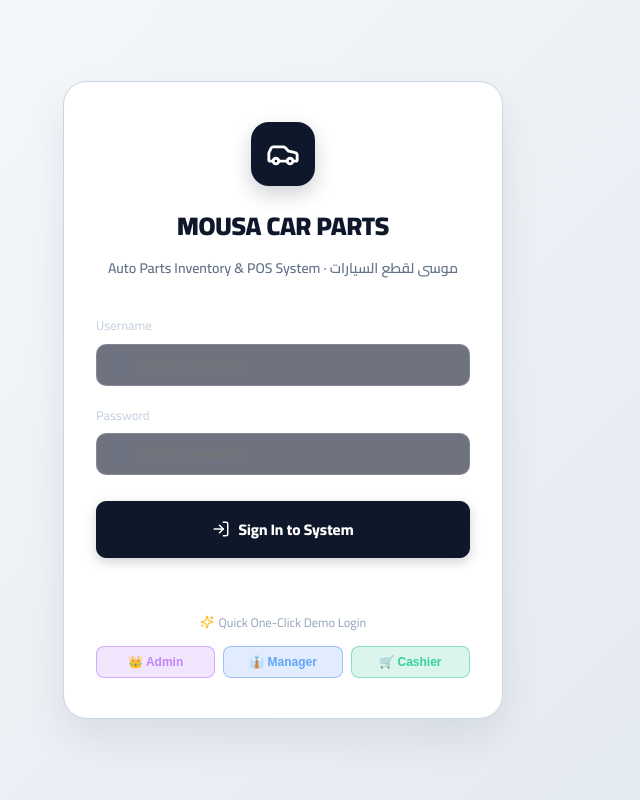
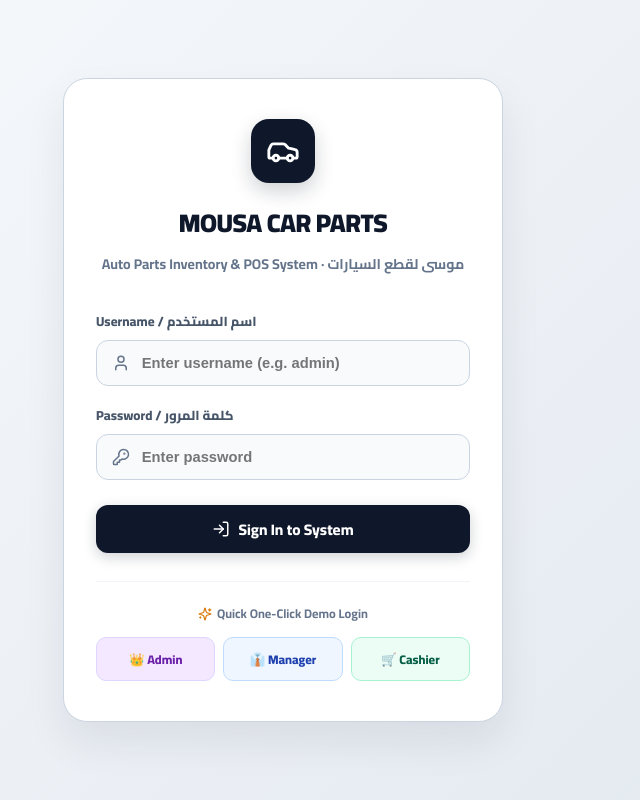
Before and after one commit to abdelrahmanmahmoudabushab-bit/mousa-car-parts, a React (Vite) app: page / in a window 1280 px wide. Shown: the whole page, without its empty margins (357-997 px from the left). Built offline with nearby package versions, Linux system fonts and the light colour scheme; no server answers.

Commit message:
Fix LoginScreen input field styling, text contrast, and button designs to match light theme

```diff
--- a/src/components/LoginScreen.jsx
+++ b/src/components/LoginScreen.jsx
@@ -58,8 +58,9 @@ export default function LoginScreen({ onLoginSuccess }) {
       alignItems: 'center',
       justifyContent: 'center',
       background: 'linear-gradient(135deg, #f8fafc 0%, #e2e8f0 100%)',
-      fontFamily: 'var(--font-body)',
-      padding: '1.5rem'
+      fontFamily: "'Cairo', sans-serif",
+      padding: '1.5rem',
+      boxSizing: 'border-box'
     }}>
       <div style={{
         width: '100%',
@@ -87,10 +88,10 @@ export default function LoginScreen({ onLoginSuccess }) {
             <Car size={34} style={{ color: 'white' }} />
           </div>
 
-          <h1 style={{ fontSize: '1.6rem', fontWeight: '900', fontFamily: 'var(--font-heading)', color: '#0f172a', margin: '0 0 0.3rem' }}>
+          <h1 style={{ fontSize: '1.6rem', fontWeight: '900', color: '#0f172a', margin: '0 0 0.3rem', letterSpacing: '-0.02em' }}>
             MOUSA CAR PARTS
           </h1>
-          <p style={{ fontSize: '0.88rem', color: '#64748b', fontWeight: '600', margin: 0 }}>
+          <p style={{ fontSize: '0.88rem', color: '#64748b', fontWeight: '700', margin: 0 }}>
             Auto Parts Inventory & POS System · موسى لقطع السيارات
           </p>
         </div>
@@ -98,13 +99,14 @@ export default function LoginScreen({ onLoginSuccess }) {
         {/* Error Alert */}
         {error && (
           <div style={{
-            background: 'rgba(239, 68, 68, 0.15)',
-            border: '1px solid rgba(239, 68, 68, 0.3)',
-            borderRadius: '10px',
+            background: '#fef2f2',
+            border: '1px solid #fecaca',
+            borderRadius: '12px',
             padding: '0.75rem 1rem',
             marginBottom: '1.25rem',
-            color: '#fca5a5',
+            color: '#b91c1c',
             fontSize: '0.85rem',
+            fontWeight: '700',
             display: 'flex',
             alignItems: 'center',
             gap: '0.6rem'
@@ -117,8 +119,8 @@ export default function LoginScreen({ onLoginSuccess }) {
         {/* Login Form */}
         <form onSubmit={handleLogin} style={{ display: 'flex', flexDirection: 'column', gap: '1.1rem' }}>
           <div>
-            <label style={{ fontSize: '0.8rem', fontWeight: '600', color: '#cbd5e1', marginBottom: '0.4rem', display: 'block' }}>
-              Username
+            <label style={{ fontSize: '0.82rem', fontWeight: '800', color: '#475569', marginBottom: '0.4rem', display: 'block' }}>
+              Username / اسم المستخدم
             </label>
             <div style={{ position: 'relative' }}>
               <User size={18} style={{ position: 'absolute', left: '1rem', top: '50%', transform: 'translateY(-50%)', color: '#64748b' }} />
@@ -126,24 +128,27 @@ export default function LoginScreen({ onLoginSuccess }) {
                 type="text"
                 value={username}
                 onChange={(e) => setUsername(e.target.value)}
-                placeholder="Enter username"
+                placeholder="Enter username (e.g. admin)"
                 style={{
                   width: '100%',
-                  padding: '0.75rem 1rem 0.75rem 2.8rem',
-                  background: 'rgba(15, 23, 42, 0.6)',
-                  border: '1px solid rgba(255, 255, 255, 0.15)',
-                  borderRadius: '10px',
-                  color: 'white',
-                  fontSize: '0.9rem',
-                  outline: 'none'
+                  height: '46px',
+                  padding: '0 1rem 0 2.8rem',
+                  background: '#f8fafc',
+                  border: '1.5px solid #cbd5e1',
+                  borderRadius: '12px',
+                  color: '#0f172a',
+                  fontSize: '0.92rem',
+                  fontWeight: '700',
+                  outline: 'none',
+                  boxSizing: 'border-box'
                 }}
               />
             </div>
           </div>
 
           <div>
-            <label style={{ fontSize: '0.8rem', fontWeight: '600', color: '#cbd5e1', marginBottom: '0.4rem', display: 'block' }}>
-              Password
+            <label style={{ fontSize: '0.82rem', fontWeight: '800', color: '#475569', marginBottom: '0.4rem', display: 'block' }}>
+              Password / كلمة المرور
             </label>
             <div style={{ position: 'relative' }}>
               <KeyRound size={18} style={{ position: 'absolute', left: '1rem', top: '50%', transform: 'translateY(-50%)', color: '#64748b' }} />
@@ -154,13 +159,16 @@ export default function LoginScreen({ onLoginSuccess }) {
                 placeholder="Enter password"
                 style={{
                   width: '100%',
-                  padding: '0.75rem 1rem 0.75rem 2.8rem',
-                  background: 'rgba(15, 23, 42, 0.6)',
-                  border: '1px solid rgba(255, 255, 255, 0.15)',
-                  borderRadius: '10px',
-                  color: 'white',
-                  fontSize: '0.9rem',
-                  outline: 'none'
+                  height: '46px',
+                  padding: '0 1rem 0 2.8rem',
+                  background: '#f8fafc',
+                  border: '1.5px solid #cbd5e1',
+                  borderRadius: '12px',
+                  color: '#0f172a',
+                  fontSize: '0.92rem',
+                  fontWeight: '700',
+                  outline: 'none',
+                  boxSizing: 'border-box'
                 }}
               />
             </div>
@@ -169,16 +177,23 @@ export default function LoginScreen({ onLoginSuccess }) {
           <button
             type="submit"
             disabled={loading}
-            className="btn-primary"
             style={{
               marginTop: '0.5rem',
-              padding: '0.8rem',
+              height: '48px',
+              background: '#0f172a',
+              color: '#ffffff',
+              border: 'none',
+              borderRadius: '12px',
               fontSize: '0.95rem',
+              fontWeight: '800',
               display: 'flex',
               alignItems: 'center',
               justifyContent: 'center',
               gap: '0.5rem',
-              width: '100%'
+              width: '100%',
+              cursor: 'pointer',
+              boxShadow: '0 4px 14px rgba(15, 23, 42, 0.2)',
+              fontFamily: "'Cairo', sans-serif"
             }}
           >
             <LogIn size={18} />
@@ -187,23 +202,24 @@ export default function LoginScreen({ onLoginSuccess }) {
         </form>
 
         {/* Quick Demo Login Preset Buttons */}
-        <div style={{ marginTop: '2rem', paddingTop: '1.25rem', borderTop: '1px solid rgba(255, 255, 255, 0.1)' }}>
-          <div style={{ fontSize: '0.78rem', color: '#94a3b8', textAlign: 'center', marginBottom: '0.75rem', display: 'flex', alignItems: 'center', justifyContent: 'center', gap: '0.3rem' }}>
-            <Sparkles size={14} style={{ color: '#fbbf24' }} /> Quick One-Click Demo Login
+        <div style={{ marginTop: '1.75rem', paddingTop: '1.25rem', borderTop: '1px solid #f1f5f9' }}>
+          <div style={{ fontSize: '0.78rem', color: '#64748b', fontWeight: '700', textAlign: 'center', marginBottom: '0.75rem', display: 'flex', alignItems: 'center', justifyContent: 'center', gap: '0.3rem' }}>
+            <Sparkles size={14} style={{ color: '#d97706' }} /> Quick One-Click Demo Login
           </div>
 
           <div style={{ display: 'grid', gridTemplateColumns: 'repeat(3, 1fr)', gap: '0.5rem' }}>
             <button
               onClick={() => handleQuickDemoLogin('admin')}
               style={{
-                padding: '0.5rem 0.3rem',
-                fontSize: '0.75rem',
-                borderRadius: '8px',
-                border: '1px solid rgba(168, 85, 247, 0.4)',
-                background: 'rgba(168, 85, 247, 0.15)',
-                color: '#c084fc',
-                fontWeight: '600',
-                cursor: 'pointer'
+                padding: '0.6rem 0.3rem',
+                fontSize: '0.78rem',
+                borderRadius: '10px',
+                border: '1px solid #ddd6fe',
+                background: '#f3e8ff',
+                color: '#6b21a8',
+                fontWeight: '800',
+                cursor: 'pointer',
+                fontFamily: "'Cairo', sans-serif"
               }}
             >
               👑 Admin
@@ -212,14 +228,15 @@ export default function LoginScreen({ onLoginSuccess }) {
             <button
               onClick={() => handleQuickDemoLogin('manager')}
               style={{
-                padding: '0.5rem 0.3rem',
-                fontSize: '0.75rem',
-                borderRadius: '8px',
-                border: '1px solid rgba(59, 130, 246, 0.4)',
-                background: 'rgba(59, 130, 246, 0.15)',
-                color: '#60a5fa',
-                fontWeight: '600',
-                cursor: 'pointer'
+                padding: '0.6rem 0.3rem',
+                fontSize: '0.78rem',
+                borderRadius: '10px',
+                border: '1px solid #bfdbfe',
+                background: '#eff6ff',
+                color: '#1e40af',
+                fontWeight: '800',
+                cursor: 'pointer',
+                fontFamily: "'Cairo', sans-serif"
               }}
             >
               👔 Manager
@@ -228,14 +245,15 @@ export default function LoginScreen({ onLoginSuccess }) {
             <button
               onClick={() => handleQuickDemoLogin('cashier')}
               style={{
-                padding: '0.5rem 0.3rem',
-                fontSize: '0.75rem',
-                borderRadius: '8px',
-                border: '1px solid rgba(16, 185, 129, 0.4)',
-                background: 'rgba(16, 185, 129, 0.15)',
-                color: '#34d399',
-                fontWeight: '600',
-                cursor: 'pointer'
+                padding: '0.6rem 0.3rem',
+                fontSize: '0.78rem',
+                borderRadius: '10px',
+                border: '1px solid #a7f3d0',
+                background: '#ecfdf5',
+                color: '#065f46',
+                fontWeight: '800',
+                cursor: 'pointer',
+                fontFamily: "'Cairo', sans-serif"
               }}
             >
               🛒 Cashier
```
Also changed, not shown: 1 other file (tests, documents, lock files or other folders).
